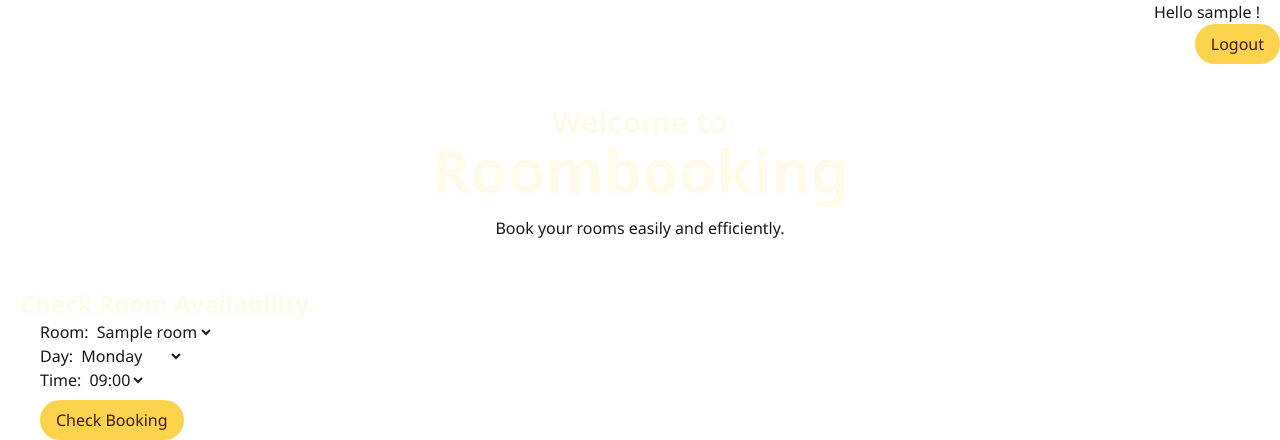
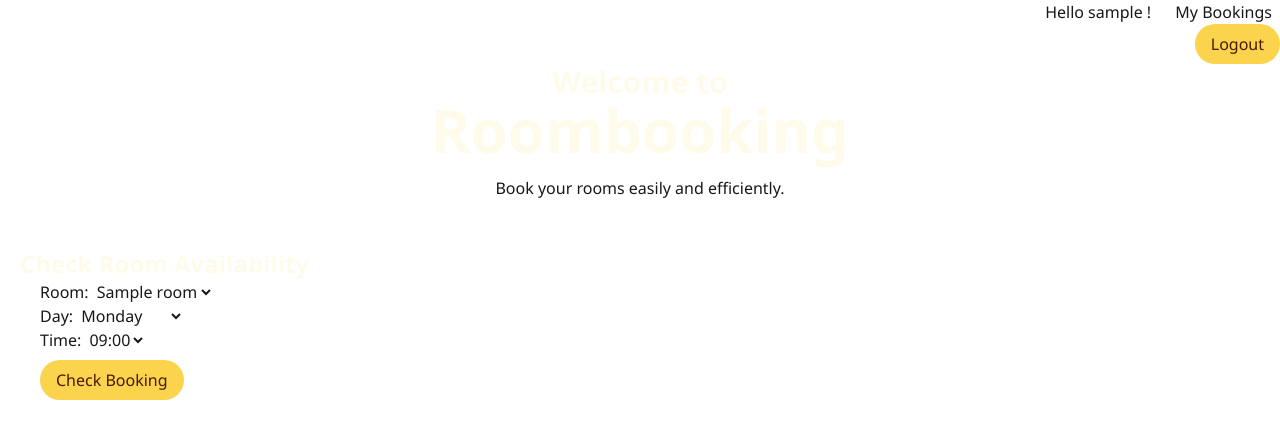
Before and after one commit to ItsRatcha/AS2, a Django app: page / in a window 1280 px wide. Shown: the top 440 px of the page. Run offline with Django 5.2, Linux system fonts and the light colour scheme; a user stored in the database is signed in; tables that the repository leaves empty hold one stand-in row (values such as "Sample post"); style sheets or scripts are compiled from the project's sources; some libraries are stand-ins or nearby versions.

Commit message:
Create mybooking

```diff
--- a/roombooking/bookings/templates/bookings/index.html
+++ b/roombooking/bookings/templates/bookings/index.html
@@ -3,10 +3,12 @@
 {% extends 'bookings/layout.html' %}
 
 {% block content %}
-    <h1 class="text-3xl font-bold text-amber-50 align-middle text-center mt-10">Welcome to</h1>
-    <h1 class="text-6xl font-bold text-amber-50 text-center"> Roombooking</h1>
+    <div class="text-center">
+    <a href="/" class="text-3xl font-bold text-amber-50 align-middle text-center mt-10">Welcome to</a>
+    <br>
+    <a href="/" class="text-6xl font-bold text-amber-50 text-center"> Roombooking</a>
     <p class="mt-4 text-center">Book your rooms easily and efficiently.</p>
-
+    </div>
 
     <br>
     <h2 class="text-2xl font-semibold text-amber-50 mt-6 ml-5">Check Room Availability</h2>
--- a/roombooking/bookings/templates/bookings/layout.html
+++ b/roombooking/bookings/templates/bookings/layout.html
@@ -22,6 +22,7 @@
     <header class="text-right">
         {% if user.is_authenticated %}
             <span class="mr-5">Hello {{ user.username}} !</span>
+            <a href="{% url 'my_bookings' %}" class="mr-2">My Bookings</a>
         <form method="POST" action="{% url 'logout' %}">
             {% csrf_token %}
             <button type="submit" class="ml-4 px-4 py-2 bg-amber-300 hover:bg-amber-400 text-amber-950 rounded-3xl mr-auto">Logout
@@ -29,6 +30,8 @@
         </form>
         {% else %}
         <br>
+            <a>You must log in before booking.</a>
+            <br>
             <a href="{% url 'login' %}" class="ml-4 px-4 py-2 bg-amber-300 hover:bg-amber-400 text-amber-950 rounded-3xl mt-10">Login</a>
         {% endif %}
     </header>
--- a/roombooking/bookings/views.py
+++ b/roombooking/bookings/views.py
@@ -11,6 +11,14 @@ def index(request):
     return render(request, 'bookings/index.html', {
         'title': 'Home',
         'rooms': Room.objects.all()
+    })
+def my_bookings(request):
+    if not request.user.is_authenticated:
+        return redirect('index')
+    bookings = Booking.objects.filter(user=request.user)
+    return render(request, 'bookings/my_bookings.html', {
+        'title': 'My Bookings',
+        'bookings': bookings
     })
 
 def check_booking(request):
--- a/roombooking/roombooking/urls.py
+++ b/roombooking/roombooking/urls.py
@@ -24,6 +24,7 @@ from django.contrib.auth import views as auth_views
 urlpatterns = [
     path('admin/', admin.site.urls),
     path('', views.index, name='index'),
+    path('my_bookings/', views.my_bookings, name='my_bookings'),
     path('check_booking/',views.check_booking, name='check_booking'),
     path('login/', auth_views.LoginView.as_view(next_page='/'), name='login'),
     path('logout/', auth_views.LogoutView.as_view(next_page='/'), name='logout'),
```
Also changed, not shown: roombooking/bookings/templates/bookings/my_bookings.html (added, +17 -0 lines).
